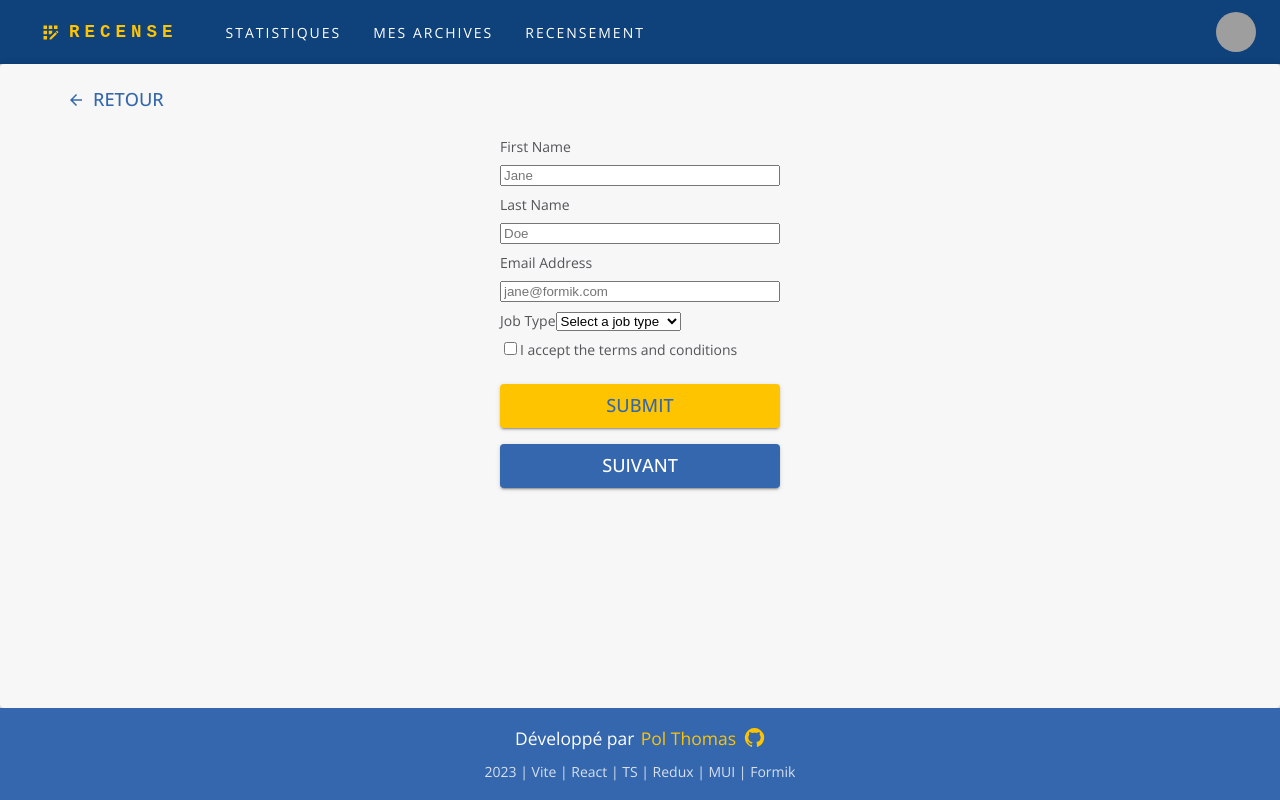
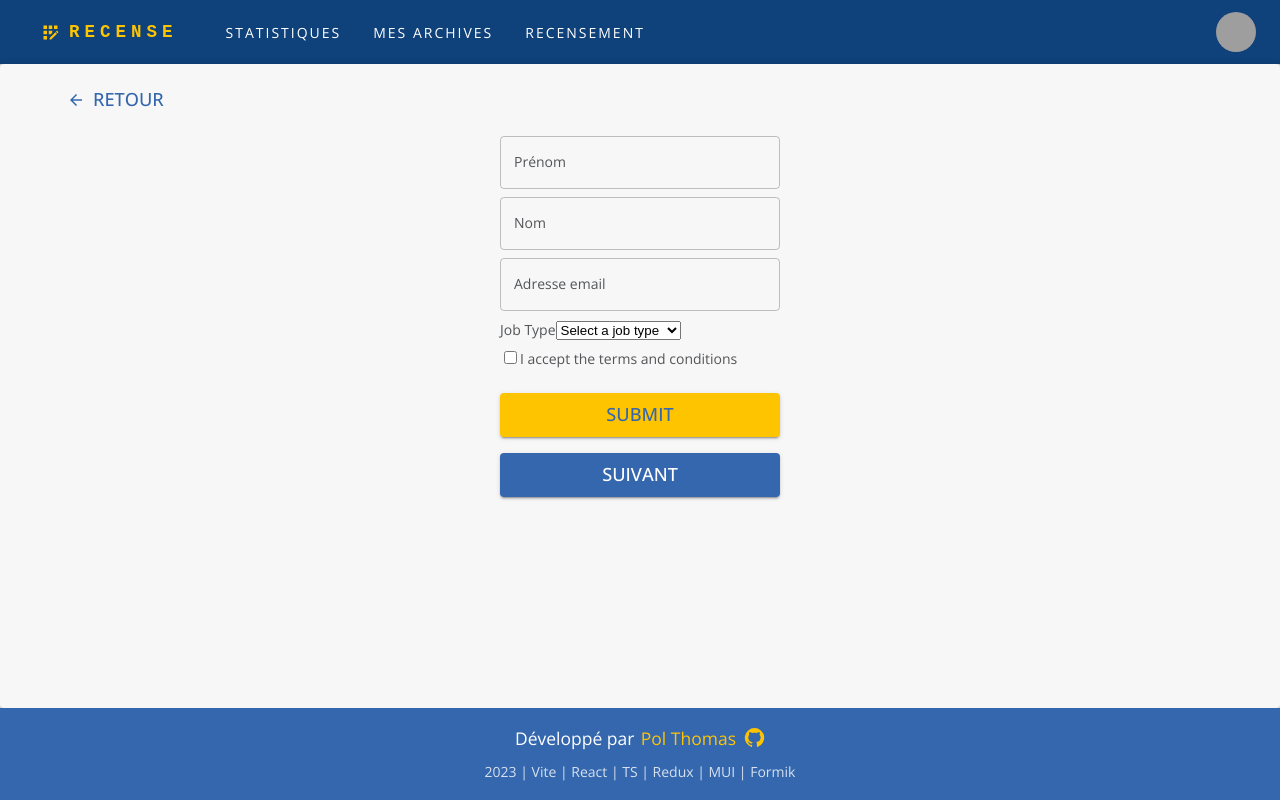
Before and after one commit to PolThm/recense, a React (Vite) app: page /new-census in a window 1280 px wide. Built offline with nearby package versions, Linux system fonts and the light colour scheme; grey boxes are pictures that could not be loaded.

Commit message:
MyTextInput done

```diff
--- a/src/components/census-forms/CensusFormContact.tsx
+++ b/src/components/census-forms/CensusFormContact.tsx
@@ -52,21 +52,21 @@ const CensusFormContact: FC<Props> = () => {
       <Form>
         <Box sx={{ display: 'flex', flexDirection: 'column', gap: 1 }}>
           <MyTextInput
-            label="First Name"
+            label="Prénom"
             name="firstName"
             type="text"
             placeholder="Jane"
           />
 
           <MyTextInput
-            label="Last Name"
+            label="Nom"
             name="lastName"
             type="text"
             placeholder="Doe"
           />
 
           <MyTextInput
-            label="Email Address"
+            label="Adresse email"
             name="email"
             type="email"
             placeholder="jane@formik.com"
--- a/src/components/formik/MyTextInput.tsx
+++ b/src/components/formik/MyTextInput.tsx
@@ -1,3 +1,4 @@
+import { TextField } from '@mui/material';
 import { useField } from 'formik';
 import { FC } from 'react';
 
@@ -9,18 +10,19 @@ type Props = {
 };
 
 const MyTextInput: FC<Props> = ({ label, ...props }) => {
-  // useField() returns [formik.getFieldProps(), formik.getFieldMeta()]
-  // which we can spread on <input>. We can use field meta to show an error
-  // message if the field is invalid and it has been touched (i.e. visited)
   const [field, meta] = useField(props);
   return (
-    <>
-      <label htmlFor={props.name}>{label}</label>
-      <input className="text-input" {...field} {...props} />
-      {meta.touched && meta.error ? (
-        <div className="error">{meta.error}</div>
-      ) : null}
-    </>
+    <TextField
+      fullWidth
+      label={label}
+      {...field}
+      {...props}
+      error={meta.touched && Boolean(meta.error)}
+      helperText={meta.touched && meta.error}
+      InputLabelProps={{
+        style: { color: '#525457' },
+      }}
+    />
   );
 };
 
```
